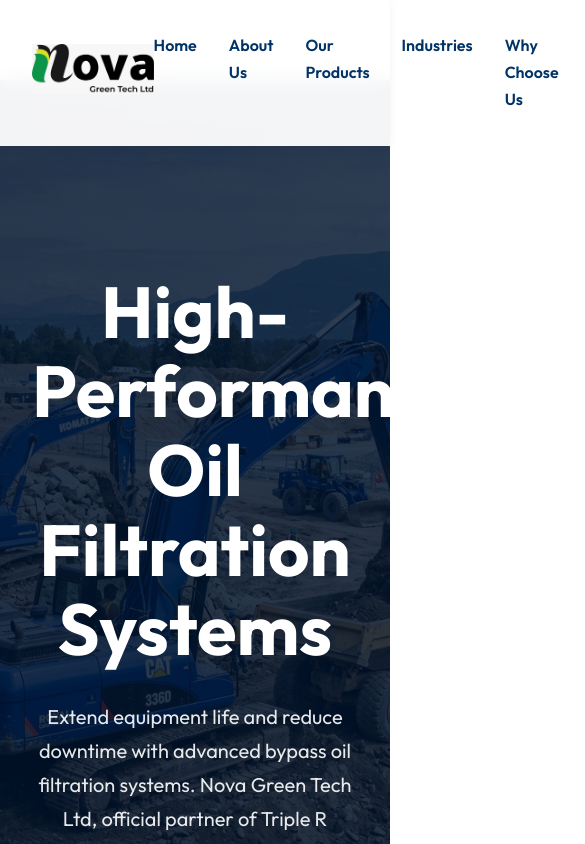
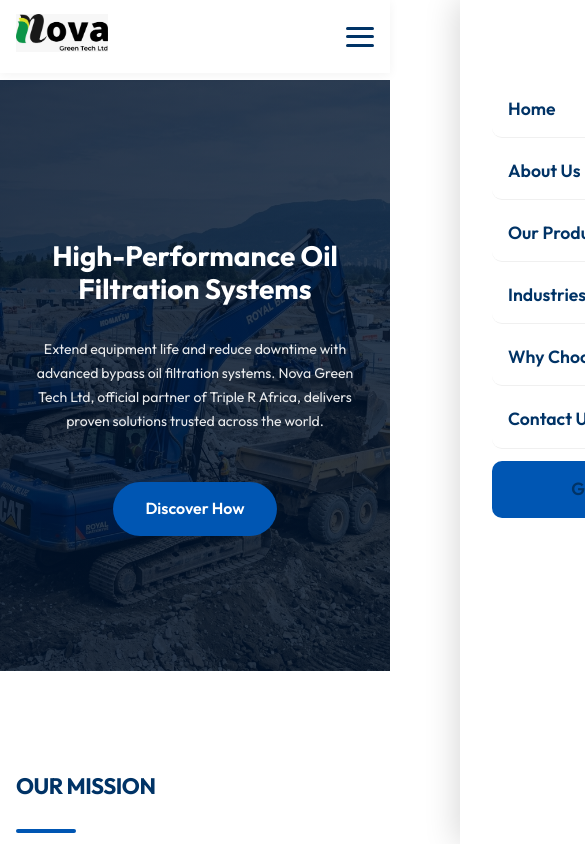
Before and after one commit to shadrackbenjamin/Novagreentechltd, a React (Vite) app: page / in a window 390 px wide. Shown: the top 844 px of the page, 585 px wide, since content can reach past the window. Built offline with nearby package versions, Linux system fonts and the light colour scheme.

Commit message:
feat: full mobile/tablet responsive layout + hamburger menu

```diff
--- a/src/App.jsx
+++ b/src/App.jsx
@@ -1,4 +1,4 @@
-import React, { useEffect } from 'react';
+import React, { useEffect, useState } from 'react';
 import About from './components/About';
 import Benefits from './components/Benefits';
 import Hero from './components/Hero';
@@ -8,6 +8,10 @@
 import Footer from './components/Footer';
 
 function App() {
+  const [menuOpen, setMenuOpen] = useState(false);
+
+  const closeMenu = () => setMenuOpen(false);
+
   useEffect(() => {
     // Smooth scroll for logo click
     const logo = document.getElementById('home-logo');
@@ -15,6 +19,7 @@
       logo.addEventListener('click', (e) => {
         e.preventDefault();
         window.scrollTo({ top: 0, behavior: 'smooth' });
+        closeMenu();
       });
     }
 
@@ -23,7 +28,6 @@
       entries.forEach(entry => {
         if (entry.isIntersecting) {
           entry.target.classList.add('visible');
-          // Stagger children with animate-child class
           const children = entry.target.querySelectorAll('.animate-child');
           children.forEach((child, i) => {
             child.style.transitionDelay = `${i * 0.12}s`;
@@ -40,12 +44,22 @@
     return () => observer.disconnect();
   }, []);
 
+  // Prevent body scroll when menu is open
+  useEffect(() => {
+    document.body.style.overflow = menuOpen ? 'hidden' : '';
+    return () => { document.body.style.overflow = ''; };
+  }, [menuOpen]);
+
   return (
     <div>
       <nav className="navbar">
         <div className="navbar-logo">
-          <a href="#" id="home-logo"><img src="/Novagreentechltd/logo.jpg" alt="Nova Green Tech Logo" /></a>
+          <a href="#" id="home-logo">
+            <img src="/Novagreentechltd/logo.jpg" alt="Nova Green Tech Logo" />
+          </a>
         </div>
+
+        {/* Desktop Links */}
         <div className="navbar-links">
           <a href="#">Home</a>
           <a href="#about">About Us</a>
@@ -54,8 +68,36 @@
           <a href="#benefits">Why Choose Us</a>
           <a href="#contact">Contact Us</a>
         </div>
-        <a href="#contact" className="btn-primary" style={{ padding: '0.5rem 1.5rem' }}>Get in Touch</a>
+
+        <a href="#contact" className="btn-primary navbar-cta" style={{ padding: '0.5rem 1.5rem' }}>Get in Touch</a>
+
+        {/* Hamburger Button (mobile only) */}
+        <button
+          className={`hamburger ${menuOpen ? 'open' : ''}`}
+          onClick={() => setMenuOpen(!menuOpen)}
+          aria-label="Toggle navigation menu"
+        >
+          <span></span>
+          <span></span>
+          <span></span>
+        </button>
       </nav>
+
+      {/* Mobile Menu Overlay */}
+      {menuOpen && <div className="mobile-overlay" onClick={closeMenu} />}
+
+      {/* Mobile Drawer */}
+      <div className={`mobile-menu ${menuOpen ? 'open' : ''}`}>
+        <a href="#" onClick={closeMenu}>Home</a>
+        <a href="#about" onClick={closeMenu}>About Us</a>
+        <a href="#products" onClick={closeMenu}>Our Products</a>
+        <a href="#services" onClick={closeMenu}>Industries</a>
+        <a href="#benefits" onClick={closeMenu}>Why Choose Us</a>
+        <a href="#contact" onClick={closeMenu}>Contact Us</a>
+        <a href="#contact" className="btn-primary" onClick={closeMenu} style={{ textAlign: 'center', marginTop: '0.5rem' }}>
+          Get in Touch
+        </a>
+      </div>
 
       <main>
         <Hero />
--- a/src/index.css
+++ b/src/index.css
@@ -287,12 +287,207 @@
   font-size: 0.9rem;
 }
 
-/* Responsive */
+/* =============================================
+   HAMBURGER BUTTON
+   ============================================= */
+.hamburger {
+  display: none;
+  flex-direction: column;
+  justify-content: space-between;
+  width: 28px;
+  height: 20px;
+  background: none;
+  border: none;
+  cursor: pointer;
+  padding: 0;
+  z-index: 1100;
+}
+
+.hamburger span {
+  display: block;
+  width: 100%;
+  height: 3px;
+  background-color: var(--secondary-blue);
+  border-radius: 3px;
+  transition: transform 0.3s ease, opacity 0.3s ease;
+  transform-origin: center;
+}
+
+/* Animate to X when open */
+.hamburger.open span:nth-child(1) { transform: translateY(8.5px) rotate(45deg); }
+.hamburger.open span:nth-child(2) { opacity: 0; transform: scaleX(0); }
+.hamburger.open span:nth-child(3) { transform: translateY(-8.5px) rotate(-45deg); }
+
+/* =============================================
+   MOBILE OVERLAY
+   ============================================= */
+.mobile-overlay {
+  position: fixed;
+  inset: 0;
+  background: rgba(0, 0, 0, 0.45);
+  z-index: 1050;
+  backdrop-filter: blur(3px);
+}
+
+/* =============================================
+   MOBILE DRAWER MENU
+   ============================================= */
+.mobile-menu {
+  position: fixed;
+  top: 0;
+  right: -100%;
+  width: min(320px, 85vw);
+  height: 100vh;
+  background: var(--white);
+  z-index: 1100;
+  padding: 5rem 2rem 2rem;
+  display: flex;
+  flex-direction: column;
+  gap: 0.25rem;
+  box-shadow: -4px 0 30px rgba(0,0,0,0.15);
+  transition: right 0.35s cubic-bezier(0.4, 0, 0.2, 1);
+  overflow-y: auto;
+}
+
+.mobile-menu.open { right: 0; }
+
+.mobile-menu a {
+  font-size: 1.1rem;
+  font-weight: 600;
+  color: var(--secondary-blue);
+  padding: 0.85rem 1rem;
+  border-radius: 10px;
+  transition: background 0.2s, color 0.2s;
+  border-bottom: 1px solid #f0f0f0;
+}
+
+.mobile-menu a:last-of-type { border-bottom: none; }
+
+.mobile-menu a:hover {
+  background: var(--light-blue);
+  color: var(--primary-blue);
+}
+
+/* =============================================
+   RESPONSIVE BREAKPOINTS
+   ============================================= */
+
+/* --- Large Tablet (≤ 1024px) --- */
+@media (max-width: 1024px) {
+  .navbar-links { gap: 1.2rem; }
+  .navbar-links a { font-size: 0.92rem; }
+  .section-title { font-size: 2.2rem; }
+  .hero { padding: 10rem 2rem; }
+  .hero-content h1 { font-size: 3.5rem !important; }
+}
+
+/* --- Tablet (≤ 768px) — hamburger activates --- */
 @media (max-width: 768px) {
-  .hero h1 {
-    font-size: 2.5rem;
+  /* Navbar */
+  .navbar { padding: 1rem 1.5rem; }
+  .navbar-links { display: none; }
+  .navbar-cta { display: none; }
+  .hamburger { display: flex; }
+
+  /* Hero */
+  .hero {
+    padding: 7rem 1.5rem 5rem;
+    min-height: 70vh;
+    background-attachment: scroll !important; /* fix parallax on mobile */
   }
+  .hero-content h1 { font-size: 2.6rem !important; max-width: 100% !important; }
+  .hero-content p  { font-size: 1rem !important; }
+  .hero-content .btn-primary { font-size: 1rem !important; padding: 0.85rem 2rem !important; }
+
+  /* Section headings */
+  .section-title { font-size: 1.9rem; }
+  .section { padding: 4rem 1.5rem; }
+
+  /* About — stack vertically */
+  #about .container > div:first-of-type > div:first-child,
+  #about .container > div:first-of-type {
+    grid-template-columns: 1fr !important;
+    gap: 2.5rem !important;
+  }
+
+  /* Products banner */
+  #products > div:first-child {
+    flex-direction: column;
+    gap: 1rem;
+    padding: 1.5rem !important;
+    text-align: center;
+  }
+  #products > div:first-child h2 { font-size: 2rem !important; letter-spacing: 2px !important; }
+  #products > div:first-child img { height: 60px !important; }
+
+  /* Products grid */
+  .features-grid { grid-template-columns: 1fr 1fr; gap: 1.2rem; }
+
+  /* Contact grid — stack */
+  #contact .container > h2 ~ div {
+    grid-template-columns: 1fr !important;
+    gap: 2rem !important;
+  }
+
+  /* Footer */
+  .footer-content { grid-template-columns: 1fr 1fr; }
 }
+
+/* --- Mobile (≤ 600px) --- */
+@media (max-width: 600px) {
+  .container { padding: 0 1rem; }
+
+  .hero-content h1 { font-size: 2rem !important; line-height: 1.2 !important; }
+  .hero-content p  { font-size: 0.95rem !important; }
+
+  .section-title { font-size: 1.6rem; }
+  .section { padding: 3.5rem 1rem; }
+
+  /* Products: 1 column on small phones */
+  .features-grid { grid-template-columns: 1fr; }
+
+  /* About: force 1 col all inner grids */
+  #about [style*="grid-template-columns: 1fr 1fr"],
+  #about [style*="gridTemplateColumns: '1fr 1fr'"] {
+    display: block !important;
+  }
+  #about [style*="grid-template-columns: 1fr 1fr"] > *,
+  #about [style*="gridTemplateColumns: '1fr 1fr'"] > * {
+    margin-bottom: 1.5rem;
+  }
+
+  /* Contact form padding */
+  #contact .container > h2 ~ div > div:first-child {
+    padding: 1.5rem !important;
+  }
+
+  /* Footer: single column */
+  .footer-content { grid-template-columns: 1fr; }
+  .footer { padding: 3rem 1rem 1.5rem; }
+}
+
+/* --- Small Mobile (≤ 480px) --- */
+@media (max-width: 480px) {
+  .navbar { padding: 0.85rem 1rem; }
+  .navbar-logo img { height: 38px; }
+
+  .hero-content h1 { font-size: 1.75rem !important; }
+  .hero-content p  { font-size: 0.88rem !important; }
+
+  .section-title { font-size: 1.4rem; }
+
+  /* Japan banner */
+  #products > div:first-child h2 { font-size: 1.5rem !important; letter-spacing: 1px !important; }
+  #products > div:first-child img { height: 48px !important; }
+
+  .feature-card { padding: 0 !important; }
+
+  /* Contact info card */
+  #contact [style*="primary-blue"] { padding: 1.5rem !important; }
+
+  .footer-logo { height: 50px; }
+}
+
 
 /* Contact Form */
 .contact-form .form-group {
```
